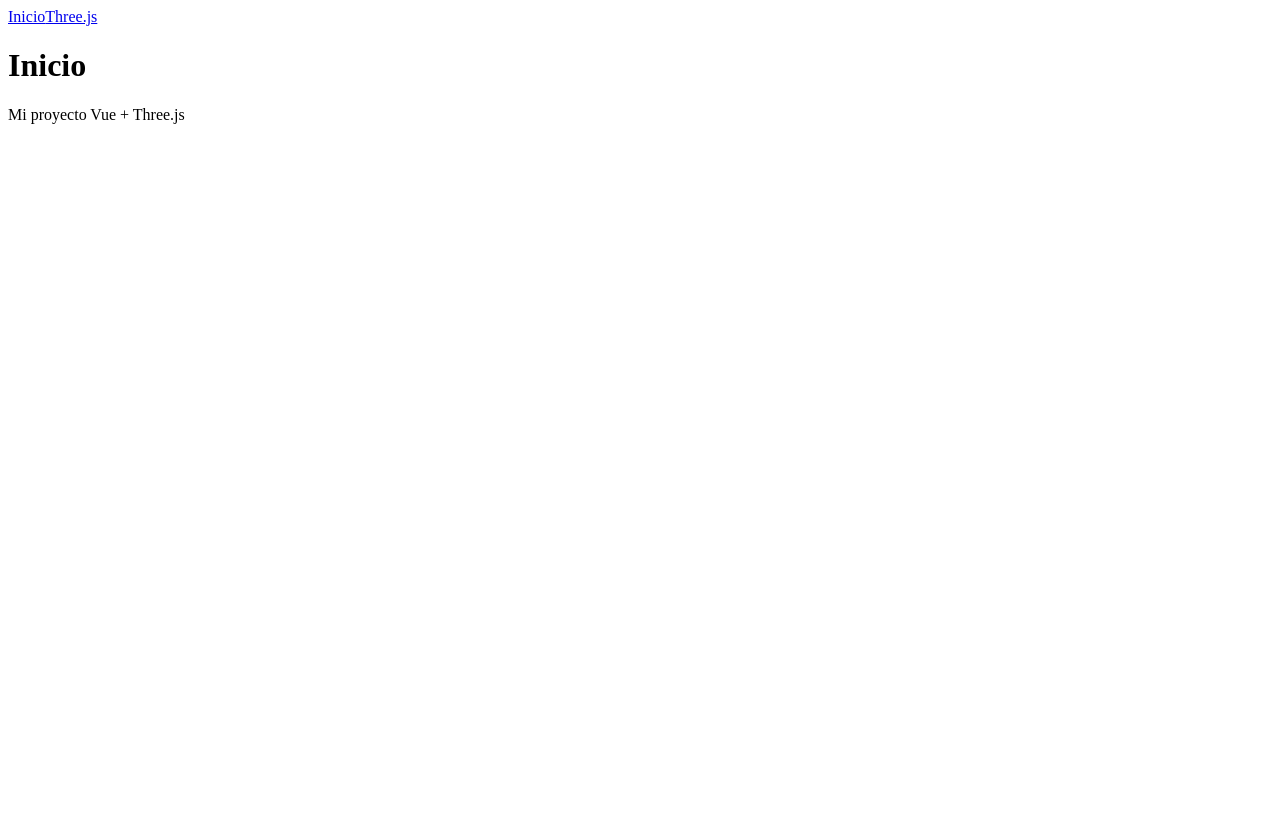
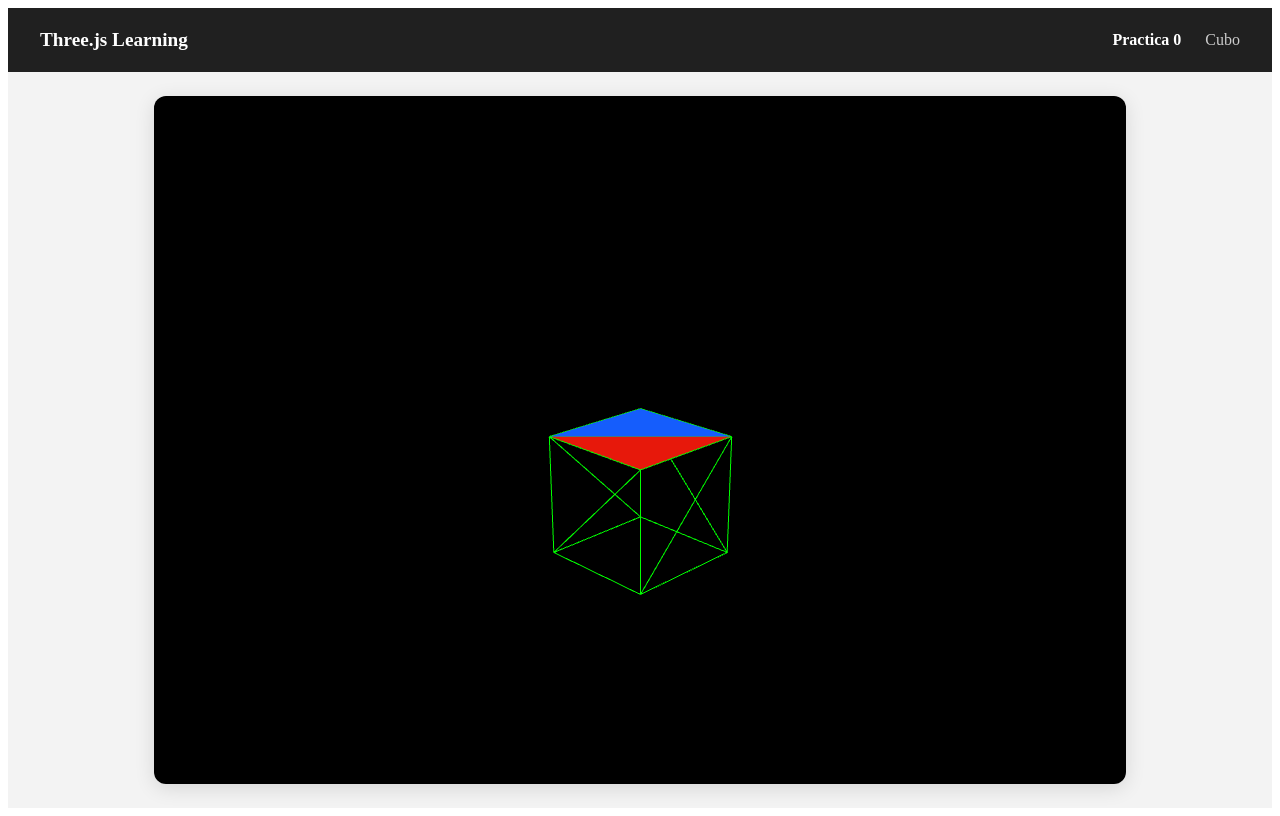
Before and after one commit to Rene-Luis/ThreeJS-learning, a Vue app: page / in a window 1280 px wide. Built offline with nearby package versions, Linux system fonts and the light colour scheme.

Commit message:
NavBar Added

```diff
--- a/src/App.vue
+++ b/src/App.vue
@@ -3,12 +3,89 @@ import { RouterLink, RouterView } from 'vue-router'
 </script>
 
 <template>
-  <header>
-    <nav>
-      <RouterLink to="/">Inicio</RouterLink>
-      <RouterLink to="/three">Three.js</RouterLink>
-    </nav>
-  </header>
+  <div class="app">
+    <header class="navbar">
+      <div class="navbar__brand">
+        Three.js Learning
+      </div>
 
-  <RouterView />
+      <nav class="navbar__links">
+        <RouterLink to="/">Practica 0</RouterLink>
+        <RouterLink to="/cube">Cubo</RouterLink>
+      </nav>
+    </header>
+
+    <main class="main-content">
+      <section class="display">
+        <RouterView />
+      </section>
+    </main>
+  </div>
 </template>
+
+<style scoped>
+.app {
+  min-height: 100vh;
+  display: flex;
+  flex-direction: column;
+  background: #f3f3f3;
+}
+
+.navbar {
+  height: 64px;
+  display: flex;
+  align-items: center;
+  justify-content: space-between;
+
+  padding: 0 32px;
+
+  background: #202020;
+  color: white;
+}
+
+.navbar__brand {
+  font-size: 1.2rem;
+  font-weight: bold;
+}
+
+.navbar__links {
+  display: flex;
+  gap: 24px;
+}
+
+.navbar__links a {
+  color: #cccccc;
+  text-decoration: none;
+}
+
+.navbar__links a:hover {
+  color: white;
+}
+
+.navbar__links a.router-link-active {
+  color: white;
+  font-weight: bold;
+}
+
+.main-content {
+  flex: 1;
+
+  display: flex;
+  justify-content: center;
+  align-items: center;
+
+  padding: 24px;
+}
+
+.display {
+  width: 80%;
+  height: calc(100vh - 112px);
+
+  background: white;
+
+  border-radius: 12px;
+  overflow: hidden;
+
+  box-shadow: 0 4px 20px rgba(0, 0, 0, 0.12);
+}
+</style>
--- a/src/router/index.js
+++ b/src/router/index.js
@@ -1,6 +1,5 @@
 import { createRouter, createWebHistory } from 'vue-router'
 
-import HomeView from '../views/HomeView.vue'
 import Practice0 from '../views/Practice0.vue'
 
 const router = createRouter({
@@ -8,14 +7,9 @@ const router = createRouter({
   routes: [
     {
       path: '/',
-      name: 'home',
-      component: HomeView
+      name: 'P0',
+      component: Practice0
     },
-    {
-      path: '/three',
-      name: 'three',
-      component: Practice0
-    }
   ],
 })
 
--- a/src/views/HomeView.vue
+++ /dev/null
@@ -1,6 +0,0 @@
-<template>
-  <main>
-    <h1>Inicio</h1>
-    <p>Mi proyecto Vue + Three.js</p>
-  </main>
-</template>
--- a/src/views/Practice0.vue
+++ b/src/views/Practice0.vue
@@ -2,40 +2,56 @@
     import { ref, onMounted, onUnmounted } from 'vue'
     import * as THREE from 'three'
 
-    const container = ref(null)
+    const container = ref(null);
 
-    let renderer
-    let animationId
+    let renderer = null;
+    let camera = null;
+    let animationId;
+
+    function resizeScene() {
+        if (!renderer || !camera || !container.value) {
+            return
+        };
+
+        const width = container.value.clientWidth;
+        const height = container.value.clientHeight;
+
+        renderer.setSize(width, height);
+
+        camera.aspect = width / height;
+        camera.updateProjectionMatrix();
+    }
 
     onMounted(() => {
         // Escena
-    const scene = new THREE.Scene()
+        const scene = new THREE.Scene();
+
+        const width = container.value.clientWidth;
+        const height = container.value.clientHeight;
 
         // Cámara
-    const camera = new THREE.PerspectiveCamera(
+        camera = new THREE.PerspectiveCamera(
             45,
             container.value.clientWidth / container.value.clientHeight,
             0.1,
             1000
-    )
+        );
 
-    camera.position.x = 5
-    camera.position.y = 3
-    camera.position.z = 5
+        camera.position.x = 5;
+        camera.position.y = 3;
+        camera.position.z = 5;
 
-    camera.lookAt(0, 0, 0)
+        camera.lookAt(0, 0, 0);
+
+        window.addEventListener('resize', resizeScene)
 
         // Renderer
         renderer = new THREE.WebGLRenderer({
             antialias: true
-    })
+        });
 
-    renderer.setSize(
-        container.value.clientWidth,
-        container.value.clientHeight
-    )
-
-    container.value.appendChild(renderer.domElement)
+        renderer.setSize(width, height);
+        container.value.appendChild(renderer.domElement);
 
         //----- EJES -----
 
@@ -155,6 +171,7 @@
 
     onUnmounted(() => {
         cancelAnimationFrame(animationId)
+        window.removeEventListener('resize', resizeScene)
         renderer?.dispose()
     })
 </script>
```
Lines whose indentation alone changed are shown as unchanged.
